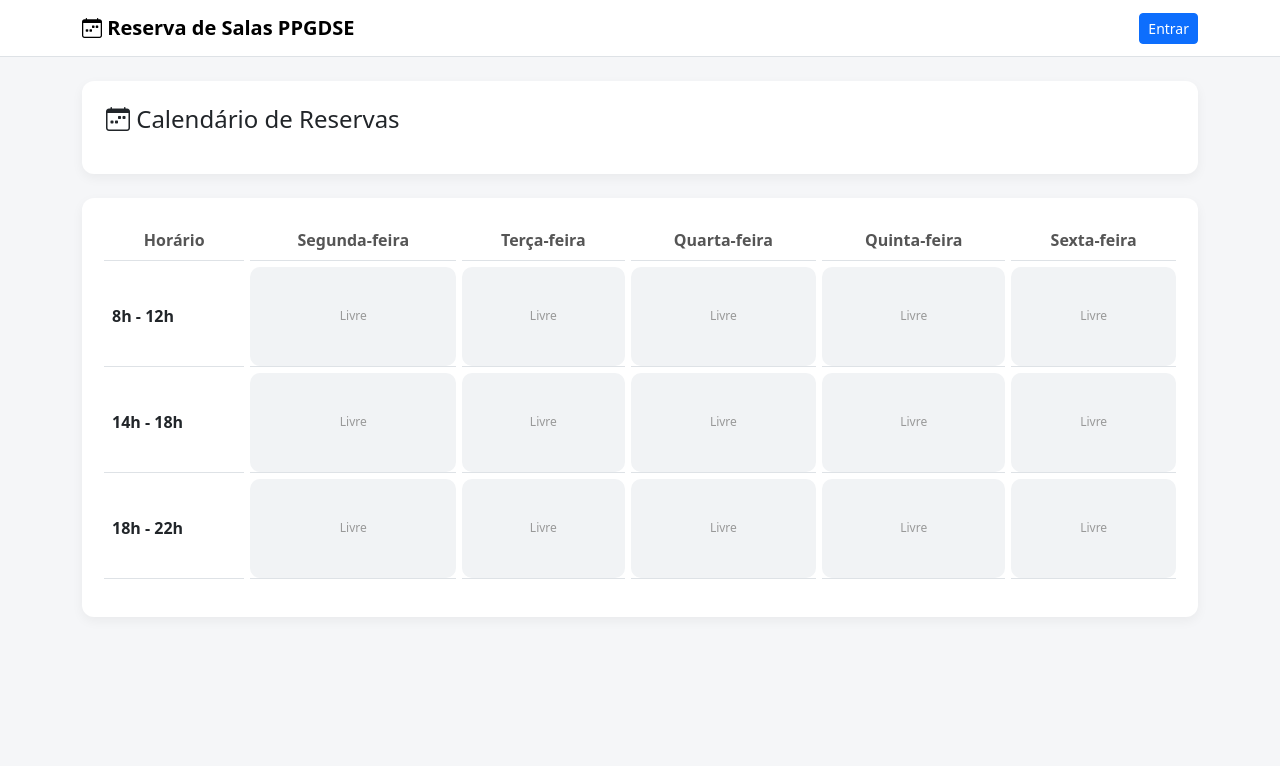
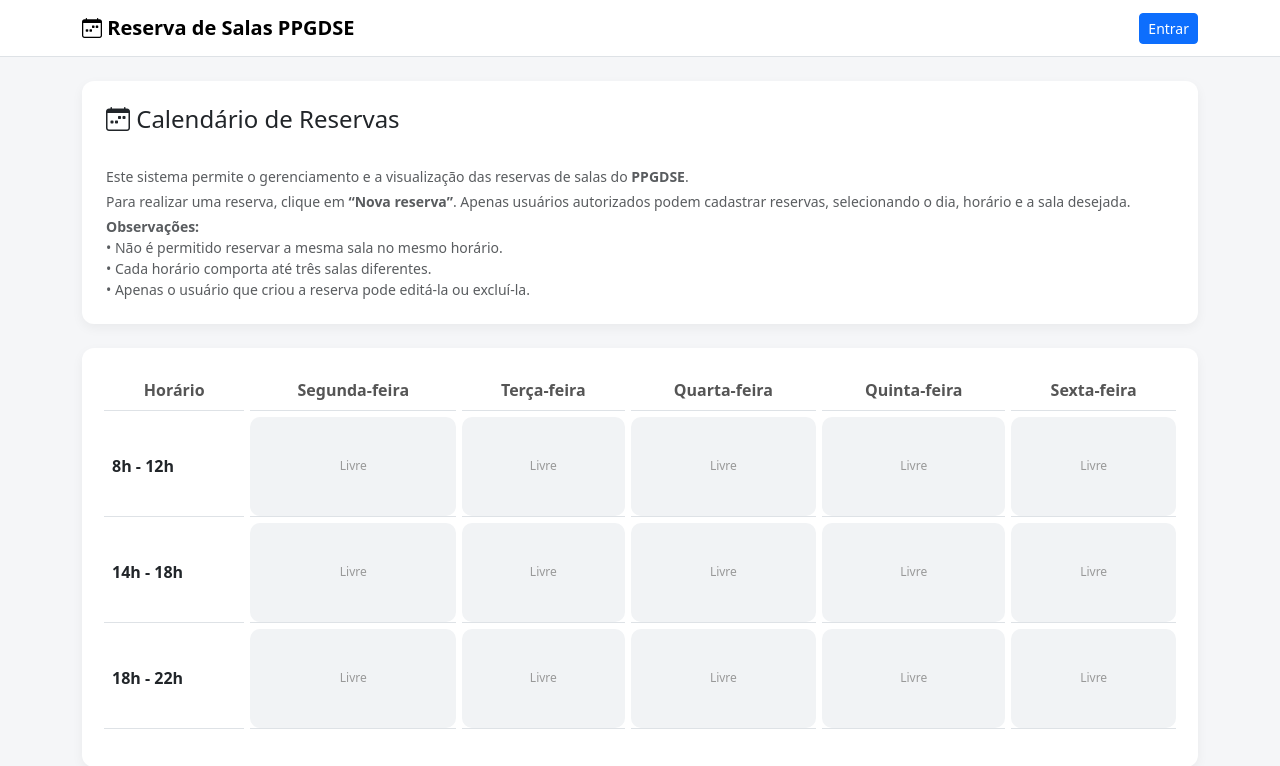
Before and after one commit to aleffqv/reserva_salas_ppgdse, a Django app: page / in a window 1280 px wide. Shown: the top 766 px of the page. Run offline with Django 4.2, Linux system fonts and the light colour scheme; data that the repository does not hold is empty.

Commit message:
Calendar Change

```diff
--- a/salas/templates/salas/calendario.html
+++ b/salas/templates/salas/calendario.html
@@ -1,7 +1,7 @@
 {% extends 'salas/base.html' %}
 {% load sala_filters %}
 
-{% block title %}Calendário{% endblock %}
+{% block title %}Calendário | Reserva de Salas PPGDSE{% endblock %}
 
 {% block content %}
 
@@ -10,7 +10,8 @@
     <i class="bi bi-calendar-week"></i> Calendário de Reservas
   </h4>
 
-  <div class="d-flex flex-wrap gap-2">
+  <!-- Chips das salas -->
+  <div class="d-flex flex-wrap gap-2 mb-3">
     {% for sala in salas %}
       <button
         class="sala-chip"
@@ -20,6 +21,23 @@
         Sala {{ sala.numero }}
       </button>
     {% endfor %}
+  </div>
+
+  <!-- Texto explicativo -->
+  <div class="text-muted small">
+    <p class="mb-1">
+      Este sistema permite o gerenciamento e a visualização das reservas de salas do <strong>PPGDSE</strong>.
+    </p>
+    <p class="mb-1">
+      Para realizar uma reserva, clique em <strong>“Nova reserva”</strong>. Apenas usuários autorizados
+      podem cadastrar reservas, selecionando o dia, horário e a sala desejada.
+    </p>
+    <p class="mb-0">
+      <strong>Observações:</strong><br>
+      • Não é permitido reservar a mesma sala no mesmo horário.<br>
+      • Cada horário comporta até três salas diferentes.<br>
+      • Apenas o usuário que criou a reserva pode editá-la ou excluí-la.
+    </p>
   </div>
 </div>
 
```
